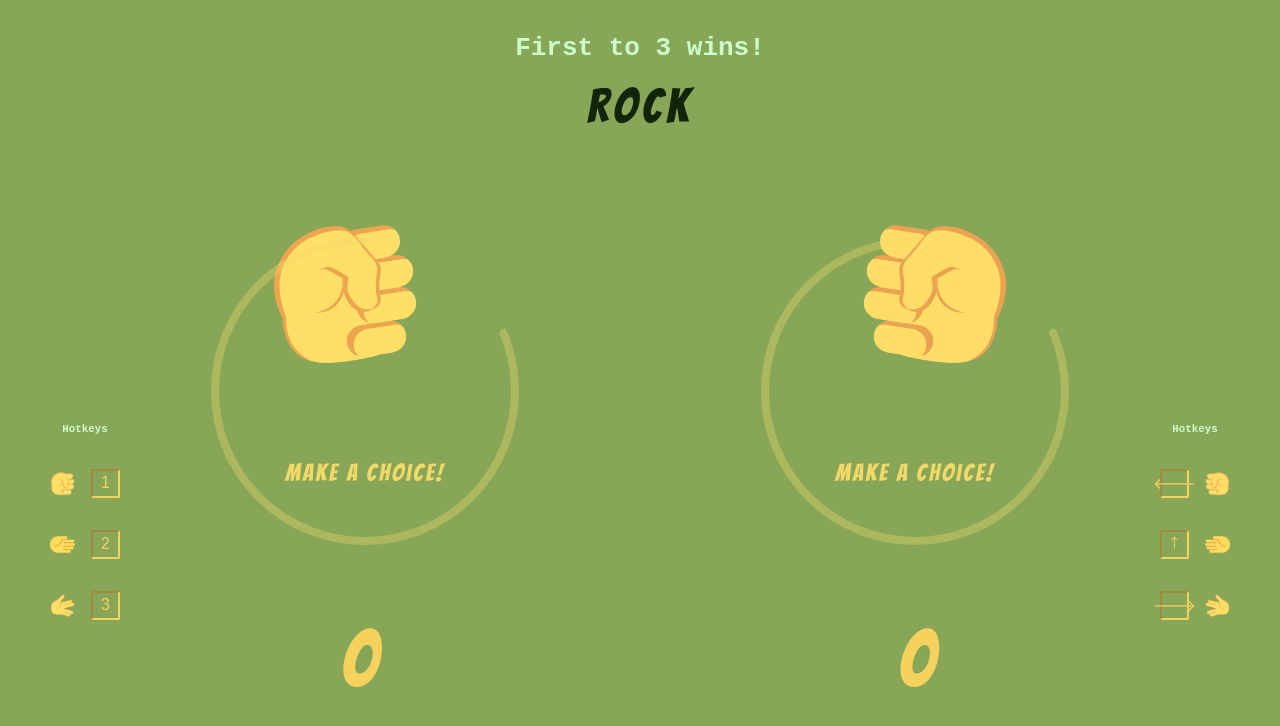
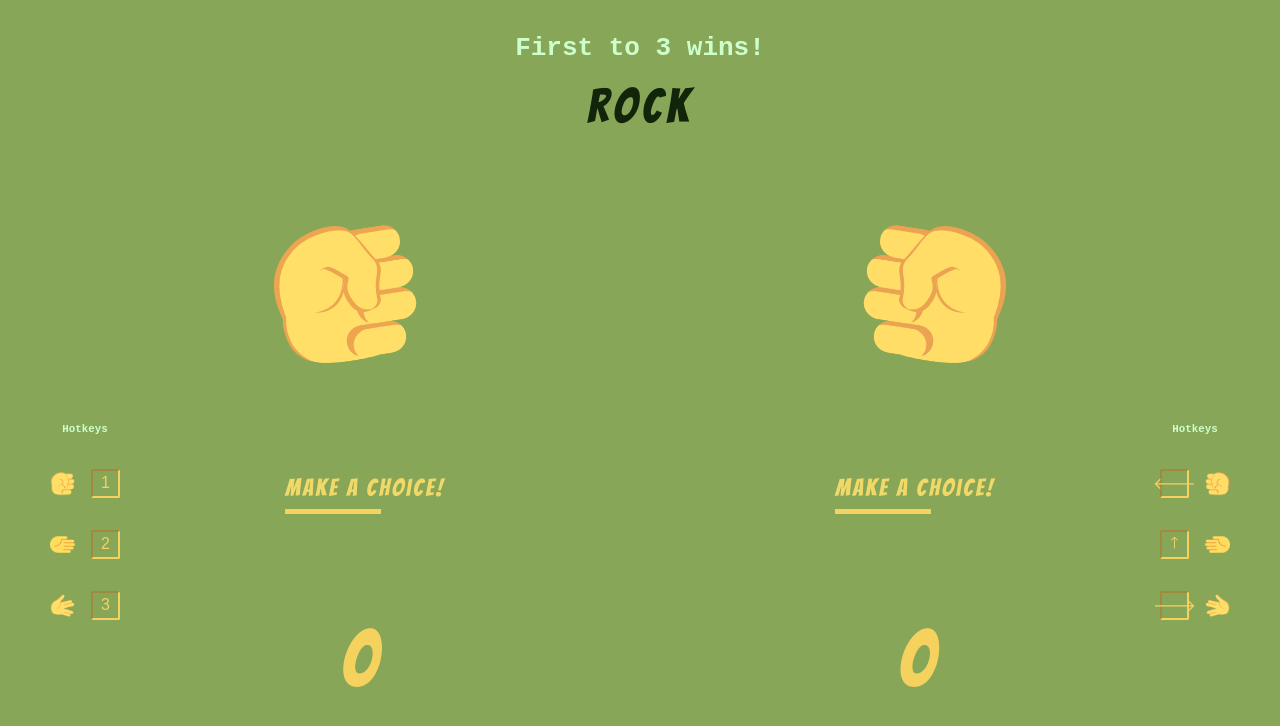
Before and after one commit to erikbjoern/rock-paper-scissors, a React (Create React App) app: page / in a window 1280 px wide. Both pictures are taken after a click on the button "Start!". Shown: the top 726 px of the page. Built offline with nearby package versions, Linux system fonts and the light colour scheme.

Commit message:
bringing back a straight line fuse

```diff
--- a/src/App.css
+++ b/src/App.css
@@ -41,17 +41,15 @@
 
 @keyframes fuse {
   0% {
-    animation-timing-function: ease-in;
-    stroke: #f1d86900;
-    stroke-dashoffset: 0;
+    background-color: #f5d25e;
+    width: 100%;
   }
-  50% {
-    stroke: #f1d969;
-    stroke-dashoffset: -500;
+  30% {
+    background-color: #f5d25e;
   }
   100% {
-    stroke: rgb(230, 0, 46);
-    stroke-dashoffset: -1000;
+    background-color: red;
+    width: 0;
   }
 }
 
@@ -135,29 +133,22 @@ body {
   padding: 70px 0 0;
 }
 
-.lFuseContainer,
-.rFuseContainer {
-  transform: rotate(-90deg);
-  height: 350px;
-  width: 350px;
-  grid-row: 1;
-  grid-column: 1;
-}
-
-.rightPlayer,
-.rFuseContainer {
-  grid-column: 3;
+.makeAChoiceContainer {
+  display: flex;
+  flex-direction: column;
+  align-items: flex-start;
+  width: fit-content;
+  margin-top: 15px;
 }
 
 .fuse {
-  stroke-width: 8;
-  stroke-dasharray: 1000;
-  animation: fuse 2.25s linear;
-  stroke-linecap: round;
+  height: 5px;
+  animation: fuse 2.25s ease-out;
+  margin-top: -15px;
 }
 
-circle {
-  fill: none;
+.rightPlayer {
+  grid-column: 3;
 }
 
 .bouncingRight {
--- a/src/components/Players.jsx
+++ b/src/components/Players.jsx
@@ -6,46 +6,27 @@ const Players = ({ countdown, rightChoice, leftChoice }) => {
   const tooSlow = countdown <= 0 && countdown >= -2;
 
   const makeAChoice = (
-    <>
-      {countingDown && <p className="make-a-choice">make a choice!</p>}
+    <div className="makeAChoiceContainer">
+      {countingDown && (
+        <>
+          <p className="make-a-choice">make a choice!</p>
+          <div className="fuse" />
+        </>
+      )}
       {tooSlow && <p className="slow">too slow!</p>}
-    </>
+    </div>
   );
 
   return (
     <div className="playerContainer">
       <div className="leftPlayer">
-        <Hand
-          side="Left"
-          choice={leftChoice}
-          countdown={countdown}
-        />
+        <Hand side="Left" choice={leftChoice} countdown={countdown} />
         {!leftChoice && makeAChoice}
       </div>
-      <svg className="lFuseContainer">
-        <circle
-          className={countingDown ? "fuse" : ""}
-          cx="175"
-          cy="175"
-          r="150"
-        />
-      </svg>
       <div className="rightPlayer">
-        <Hand
-          side="Right"
-          choice={rightChoice}
-          countdown={countdown}
-        />
+        <Hand side="Right" choice={rightChoice} countdown={countdown} />
         {!rightChoice && makeAChoice}
       </div>
-      <svg className="rFuseContainer">
-        <circle
-          className={countingDown ? "fuse" : ""}
-          cx="175"
-          cy="175"
-          r="150"
-        />
-      </svg>
     </div>
   );
 };
```
